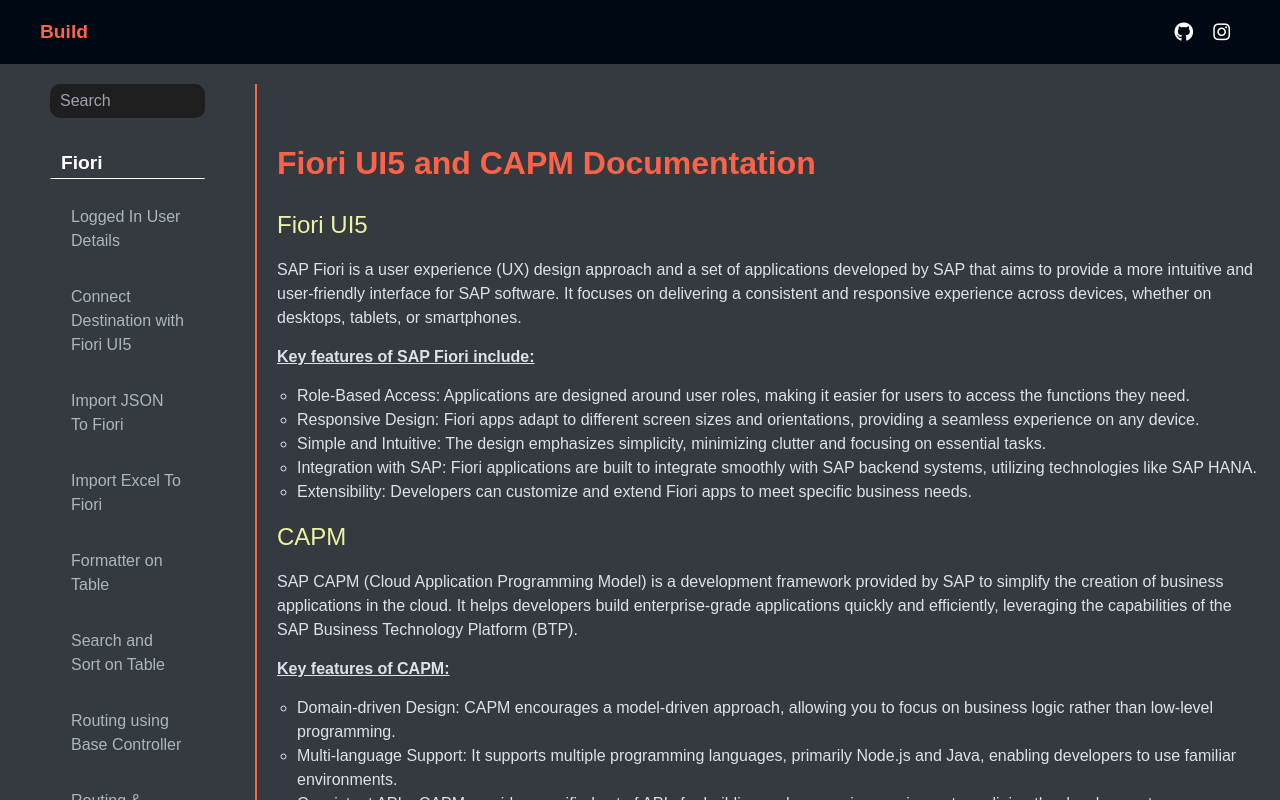
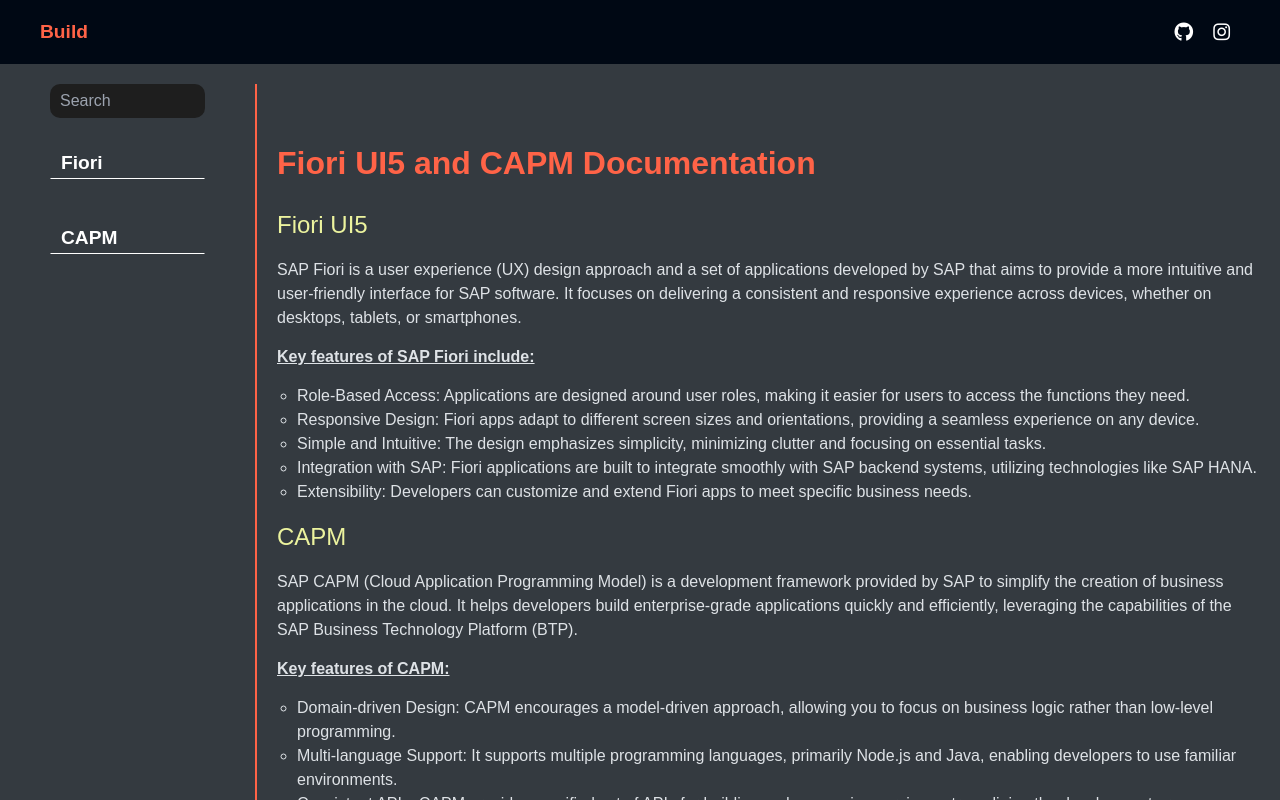
Before and after one commit to Himanshu212223/SAP-Blogs, a Next.js app: page / in a window 1280 px wide. Shown: the top 800 px of the page. Built offline with nearby package versions, Linux system fonts and the light colour scheme.

Commit message:
ui for capm

```diff
--- a/src/ComponentCss/Hamburger.css
+++ b/src/ComponentCss/Hamburger.css
@@ -63,6 +63,7 @@
     font-size: large;
     border-radius: 10px;
     border: 1px solid transparent;
+    overflow-y: scroll;
 }
 .hamburger-item-topic{
     color: white;
--- a/src/ComponentCss/SideBar.css
+++ b/src/ComponentCss/SideBar.css
@@ -1,3 +1,30 @@
+.capm{
+    margin: 10px 0;
+    font-size: larger;
+    font-weight: bold;
+    border: 1px solid transparent;
+    padding: 0 10px;
+    cursor: pointer;
+    transition: all 0.2s ease-in-out;
+    color: white;
+    border-bottom: 1px solid white;
+    /* color: #495057;
+    border-bottom: 1px solid #495057; */
+}
+.capm-container:hover .capm{
+    color: tomato;
+    border-bottom: 1px solid tomato;
+    /* color: black;
+    border-bottom: 1px solid black; */
+}
+.capm-items-hidden{
+    display: none;
+    transition: all 0.2s ease-in-out;
+}
+.capm-items-visible{
+    display: flex;
+    flex-flow: column;
+}
 .fiori{
     margin: 10px 0;
     font-size: larger;
--- a/src/Components/Hamburger.js
+++ b/src/Components/Hamburger.js
@@ -3,13 +3,19 @@
 import '@/ComponentCss/Hamburger.css'
 import Link from 'next/link';
 import { useState, useEffect } from 'react';
-import {fiori} from '@/Resources/contentList.js'
+import {fiori, capm} from '@/Resources/contentList.js'
 
 const Hamburger = () => {
 
     const [hamburger, setHamburger] = useState(false);
+
     const [fetchedFioriTopics, setFetchedFioriTopics] = useState({}) ;
     const [fioriTopics, setFioriTopics] = useState([]);
+    const [fioriVisibility, setFioriVisibility] = useState(false) ;
+
+    const [fetchCapmTopics, setCapmFetchTopics] = useState([]) ;
+    const [capmTopics, setCapmTopics] = useState([]) ;
+    const [capmVisibility, setCAPMVisibility] = useState(false) ;
 
     const handleHamburger = () => {
         if (hamburger) {
@@ -24,6 +30,8 @@
     useEffect(() => {
       setFetchedFioriTopics(fiori);
       setFioriTopics(fiori);
+      setCapmFetchTopics(capm) ;
+      setCapmTopics(capm) ;
     }, []);
 
 
@@ -67,6 +75,16 @@
                             return <Link key={element.link} className='hamburger-item-topic' href={element.link} onClick={handleHamburger} >{element.title}</Link>
                         })
                     }
+
+
+                    <p className='hamburger-item main-topic'>CAPM</p>
+                    {/* <Link href='/Blogs/ImportExcelToFiori' className='hamburger-item-topic' onClick={handleHamburger} >Import Excel To Fiori</Link>
+                    <Link href='/Blogs/ConnectToJsonModel' className='hamburger-item-topic' onClick={handleHamburger} >Configure JSON Model with Fiori UI5 Application</Link> */}
+                    {
+                        fioriTopics && fioriTopics.map((element) => {
+                            return <Link key={element.link} className='hamburger-item-topic' href={element.link} onClick={handleHamburger} >{element.title}</Link>
+                        })
+                    }
                 </div>
 
             </div>
--- a/src/Components/SideBar.js
+++ b/src/Components/SideBar.js
@@ -4,16 +4,23 @@
 import Hamburger from './Hamburger';
 import { useState , useEffect } from 'react';
 import Link from 'next/link';
-import {fiori} from '@/Resources/contentList.js'
+import {fiori, capm} from '@/Resources/contentList.js'
 
 const SideBar = () => {
 
     const [fetchedFioriTopics, setFetchedFioriTopics] = useState({}) ;
     const [fioriTopics, setFioriTopics] = useState([]);
+    const [fioriVisibility, setFioriVisibility] = useState(false) ;
+
+    const [fetchedCapmTopics, setFetchedCapmTopics] = useState([]) ;
+    const [capmTopics, setCapmTopics] = useState([]) ;
+    const [capmVisibility, setCAPMVisibility] = useState(false) ;
 
     useEffect(() => {
       setFetchedFioriTopics(fiori);
       setFioriTopics(fiori);
+      setFetchedCapmTopics(capm);
+      setCapmTopics(capm) ;
     }, []);
 
 
@@ -34,7 +41,31 @@
         })
 
         setFioriTopics(newTopics);
+
+
+
+        setCapmTopics(null) ;
+
+        let newCapmTopics = [] ;
+        fetchedCapmTopics.forEach(element => {
+            let elementTitle = element.title.toLowerCase();
+            if(elementTitle.includes(searched)){
+                newCapmTopics.push(element) ;
+            }
+        })
+
+        setCapmTopics(newCapmTopics) ;
     }
+
+
+    const handleFioriVisibility = () => {
+        setFioriVisibility(!fioriVisibility) ;
+    }
+
+    const handleCAPMVisibility = () => {
+        setCAPMVisibility(!capmVisibility) ;
+    }
+
 
     return (
         <>
@@ -47,10 +78,10 @@
 
                 <div className='fiori-container'>
 
-                    <p className='fiori'>Fiori</p>
-                    {/* <div className={fiori ? 'fiori-items-visible' : 'fiori-items-hidden'}> */}
+                    <p className='fiori' onClick={handleFioriVisibility}>Fiori</p>
+                    <div className={fioriVisibility ? 'fiori-items-visible' : 'fiori-items-hidden'}>
 
-                    <div className='fiori-items-visible'>
+                    {/* <div className='fiori-items-visible'> */}
                         {/* <Link className='side-bar-item' href="/Blogs/ImportExcelToFiori">Import Excel To Fiori</Link>
                         <Link className='side-bar-item' href="/Blogs/ConnectToJsonModel">Configure JSON Model with Fiori UI5 Application</Link> */}
                         {
@@ -60,7 +91,24 @@
                     }
                     </div>
 
+                </div>
 
+                <br />
+
+                <div className='capm-container'>
+
+                    <p className='capm' onClick={handleCAPMVisibility}>CAPM</p>
+                    <div className={capmVisibility ? 'capm-items-visible' : 'capm-items-hidden'}>
+
+                    {/* <div className='fiori-items-visible'> */}
+                        {/* <Link className='side-bar-item' href="/Blogs/ImportExcelToFiori">Import Excel To Fiori</Link>
+                        <Link className='side-bar-item' href="/Blogs/ConnectToJsonModel">Configure JSON Model with Fiori UI5 Application</Link> */}
+                        {
+                        capmTopics && capmTopics.map((element) => {
+                            return <Link key={element.link} className='side-bar-item' href={element.link}>{element.title}</Link>
+                        })
+                    }
+                    </div>
 
                 </div>
 
--- a/src/Resources/contentList.js
+++ b/src/Resources/contentList.js
@@ -40,3 +40,13 @@
         link : '/Blogs/ConnectToJsonModel'
     }
 ] ;
+
+
+
+
+export const capm = [
+    {
+        title : "Logged In User Details",
+        link : '/Blogs/LoggedInUserDetails'
+    }
+] ;
```
